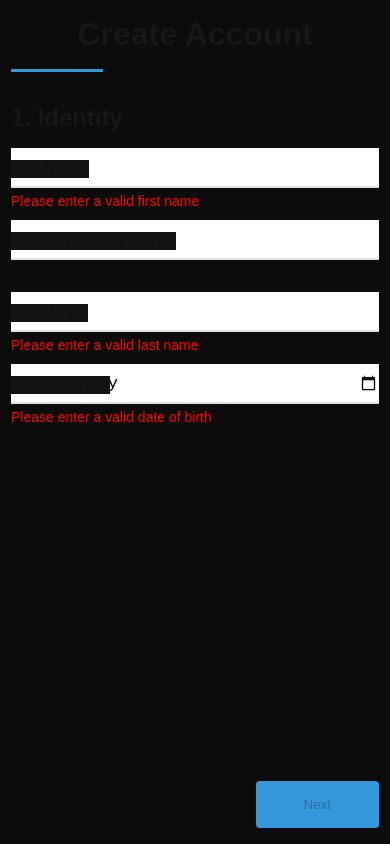
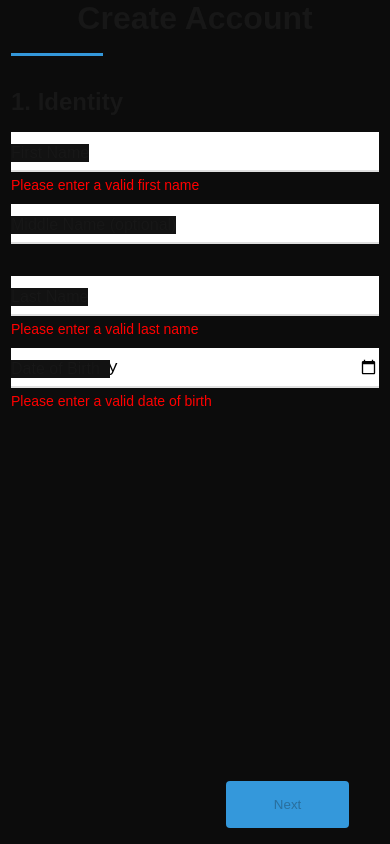
Before and after one commit to ChzFlvrHrse/KYC-RR-Digital, a Next.js app: page / in a window 390 px wide. Built offline with nearby package versions, Linux system fonts and the light colour scheme.

Commit message:
small changes to css

```diff
--- a/app/page.module.css
+++ b/app/page.module.css
@@ -257,7 +257,6 @@
   justify-content: space-between;
   align-items: flex-start;
   width: 100%;
-  /* height: 100vh; */
   height: 80%;
   padding: 1rem 0;
   overflow-y: scroll;
@@ -268,7 +267,6 @@
   flex-direction: row;
   width: 100%;
   height: 100%;
-  /* padding: 1rem; */
   overflow-y: scroll;
 }
 
@@ -280,8 +278,6 @@
 }
 
 .summarySection p {
-  /* white-space: nowrap; */
-  /* text-overflow: ellipsis; */
   word-break: break-all;
   overflow: hidden;
   width: 100%; /* Set the desired width */
@@ -299,7 +295,6 @@
   font-size: 1.5rem;
   font-weight: 600;
   border-bottom: white 1px solid;
-  /* width: fit-content; */
 }
 
 @media (max-height: 450px) {
@@ -323,6 +318,10 @@
   .formRow {
     flex-direction: column;
     margin: 0;
+  }
+
+  .formWrapper {
+    padding-top: 0;
   }
 
   .inputData {
@@ -359,6 +358,17 @@
     height: 60%;
   }
 
+  .nextBtnContainer {
+    display: flex;
+    justify-content: space-around;
+    background: #0c0c0c;
+    padding: 0 1rem;
+    padding-bottom: 1rem;
+    width: 100%;
+    position: absolute;
+    bottom: 0;
+  }
+
   .summarySection {
     margin-bottom: 2rem;
   }
```
